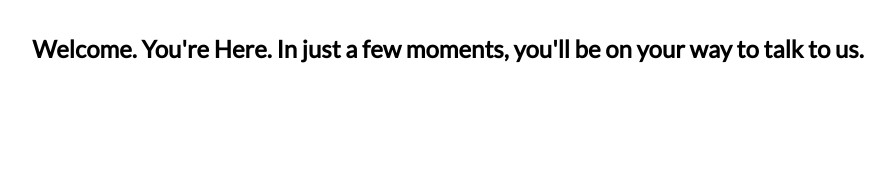
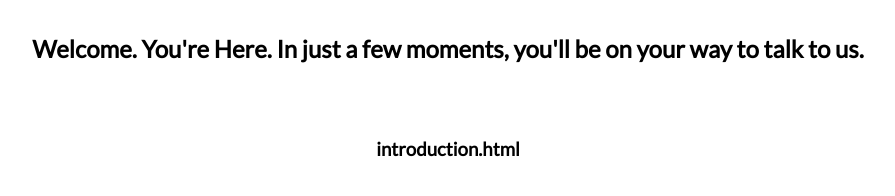
Before and after one commit to naoya2000/hello-world, a website: page introduction.html in a window 1280 px wide. Shown: the whole page, without its empty margins (200-1095 px from the left). Drawn offline with Linux system fonts and the light colour scheme.

Commit message:
Update introduction.html

```diff
--- a/introduction.html
+++ b/introduction.html
@@ -29,6 +29,7 @@
 <article class="scroller">
   <section>
     <h2>Welcome. You're Here. In just a few moments, you'll be on your way to talk to us.</h2>
+    <h3>introduction.html</h3>
   </section>
   <section>
     <h2>In a world with so much going on, so much stress, it can be hard to understand how best to resolve your thoughts.</h2>
```
